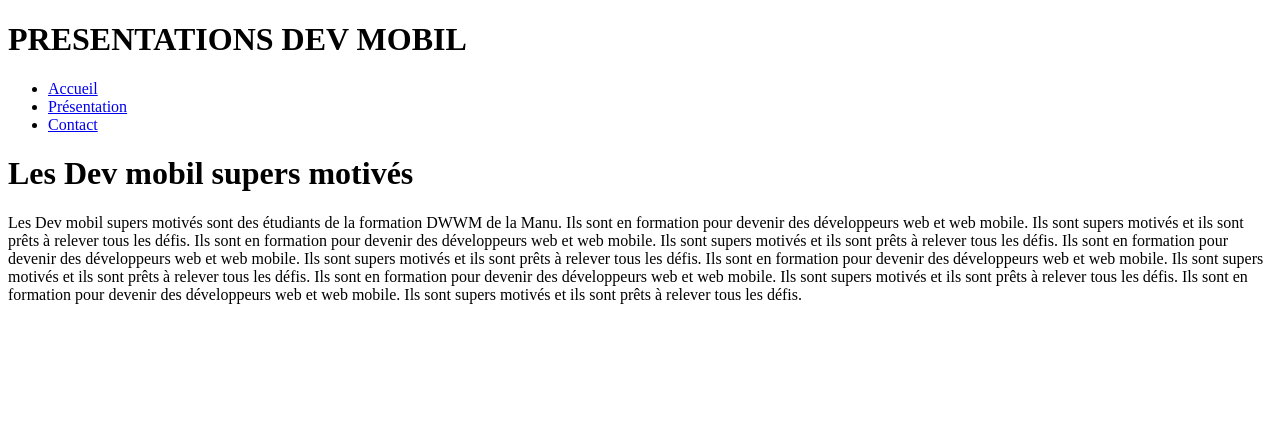
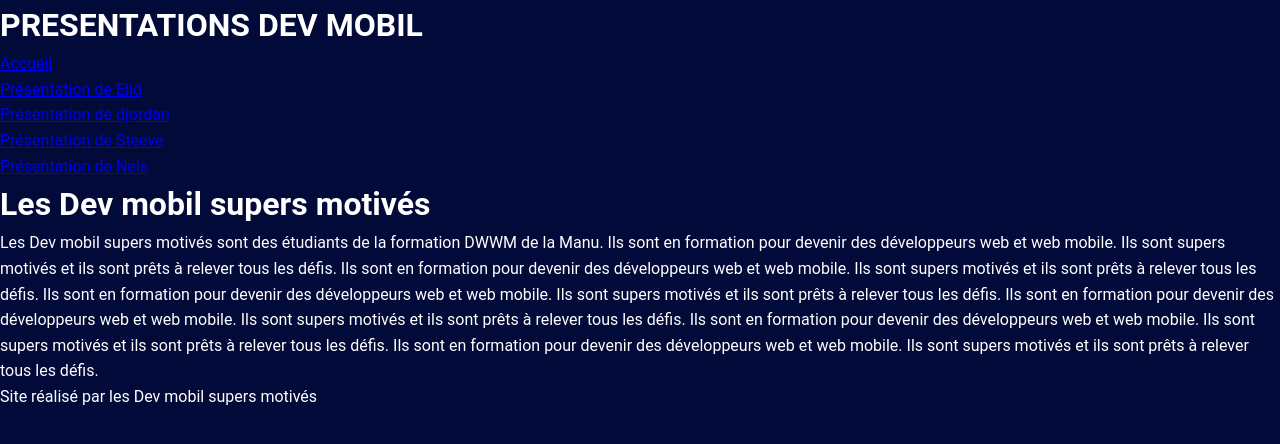
Before and after one commit to StevyMNS/decapi2, a plain HTML site: page index.html in a window 1280 px wide. Drawn offline with Linux system fonts and the light colour scheme.

Commit message:
ajout d'un footer et du css

```diff
--- a/index.html
+++ b/index.html
@@ -12,8 +12,10 @@
         <nav>
             <ul>
                 <li><a href="index.html">Accueil</a></li>
-                <li><a href="presentation.html">Présentation</a></li>
-                <li><a href="contact.html">Contact</a></li>
+                <li><a href="presentation_elid.html">Présentation de Elid</a></li>
+                <li><a href="presentation_djordan.html">Présentation de djordan</a></li>
+                <li><a href="presentation_steeve.html">Présentation de Steeve</a></li>
+                <li><a href="presentation_nels.html">Présentation de Nels</a></li>
             </ul>
         </nav>
     </header>
@@ -21,6 +23,8 @@
         <h1>Les Dev mobil supers motivés</h1>
         <p>Les Dev mobil supers motivés sont des étudiants de la formation DWWM de la Manu. Ils sont en formation pour devenir des développeurs web et web mobile. Ils sont supers motivés et ils sont prêts à relever tous les défis. Ils sont en formation pour devenir des développeurs web et web mobile. Ils sont supers motivés et ils sont prêts à relever tous les défis. Ils sont en formation pour devenir des développeurs web et web mobile. Ils sont supers motivés et ils sont prêts à relever tous les défis. Ils sont en formation pour devenir des développeurs web et web mobile. Ils sont supers motivés et ils sont prêts à relever tous les défis. Ils sont en formation pour devenir des développeurs web et web mobile. Ils sont supers motivés et ils sont prêts à relever tous les défis. Ils sont en formation pour devenir des développeurs web et web mobile. Ils sont supers motivés et ils sont prêts à relever tous les défis.</p>
     </main>
-
+    <footer>
+        <p>Site réalisé par les Dev mobil supers motivés</p>
+    </footer>
 </body>
 </html>
--- a/styles.css
+++ b/styles.css
@@ -0,0 +1,14 @@
+* {
+    margin: 0;
+    padding: 0;
+    box-sizing: border-box;
+}
+body {
+    font-family: 'Roboto', sans-serif;
+    background-color: #010a38;
+    color: #ffffff;
+    line-height: 1.6;
+    font-size: 16px;
+    margin: 0;
+    padding: 0;
+}
```
Also changed, not shown: presentation_djordan.html (added), presentation_elid.html (added), presentation_nels.html (added), presentation_steeve.html (added).
